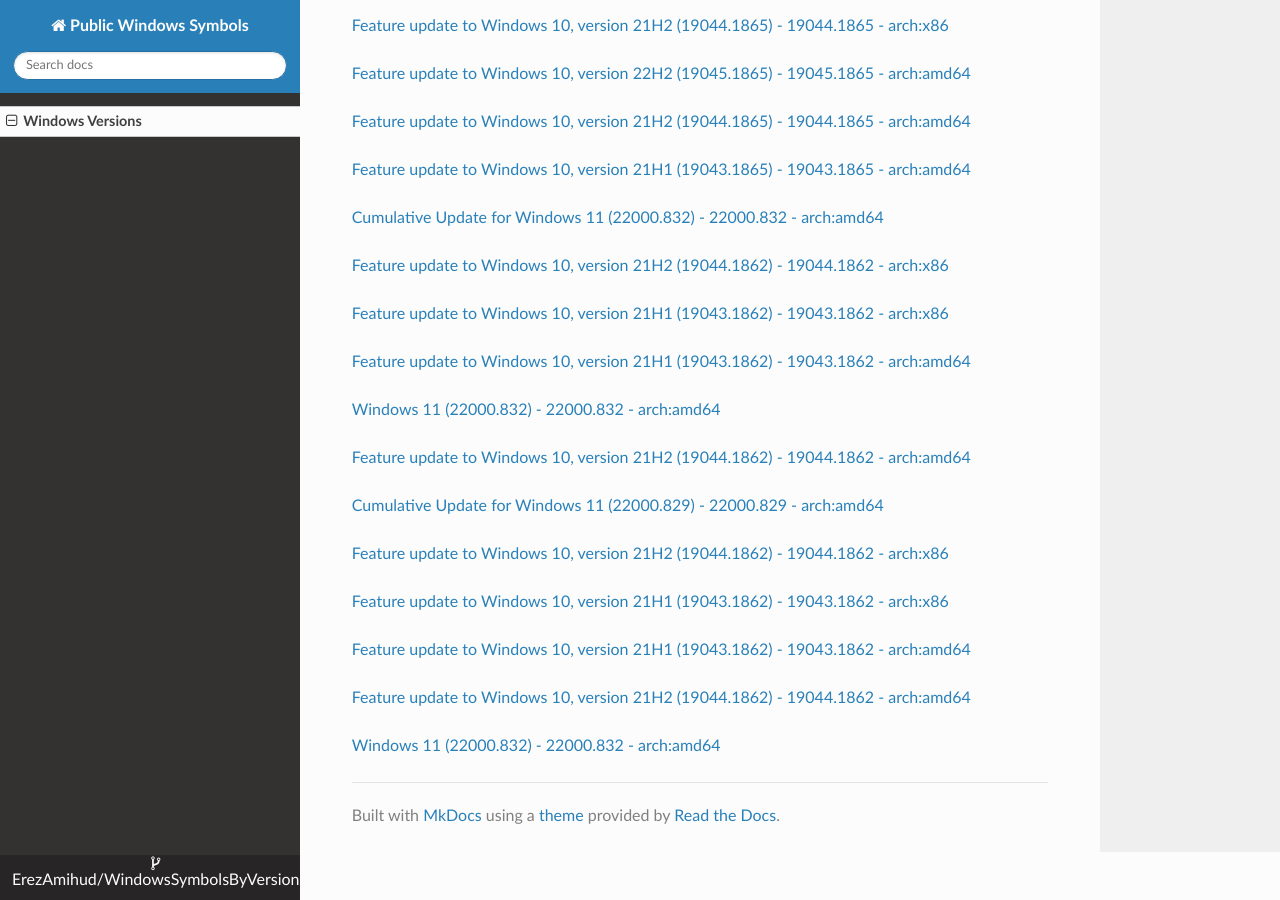
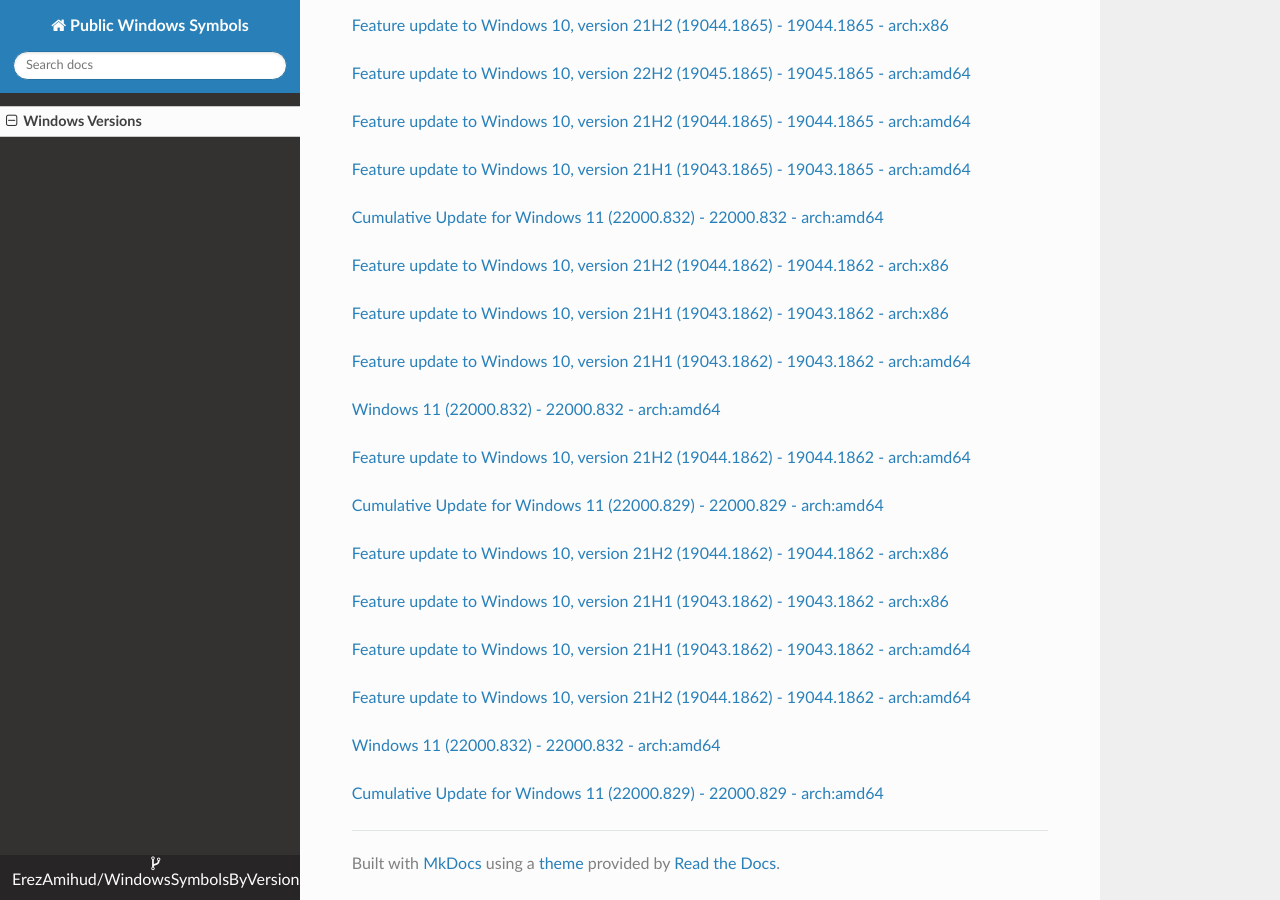
Before and after one commit to ErezAmihud/WindowsSymbolsByVersion, an MkDocs documentation site: the page built from docs/index.md, in a window 1280 px wide and 900 px high, scrolled down 57941 px. Built offline with MkDocs 1.6.1, drawn with Linux system fonts in a browser that asks for light colours; nearby versions of some CDN libraries.

Commit message:
Automated commit, add manifest for 75681b8b-e7cb-469a-8ed6-9dcb5b010d91

```diff
--- a/docs/index.md
+++ b/docs/index.md
@@ -3439,3 +3439,6 @@
 
 
 [Windows 11 (22000.832) - 22000.832 - arch:amd64](https://github.com/ErezAmihud/WindowsSymbolsByVersion/blob/main/manifests/f1b14ae3-825d-4538-840e-3dc493d93de7.manifest)
+
+
+[Cumulative Update for Windows 11 (22000.829) - 22000.829 - arch:amd64](https://github.com/ErezAmihud/WindowsSymbolsByVersion/blob/main/manifests/75681b8b-e7cb-469a-8ed6-9dcb5b010d91.manifest)
```
Also changed, not shown: process_builds.json (+1 -1 lines).
